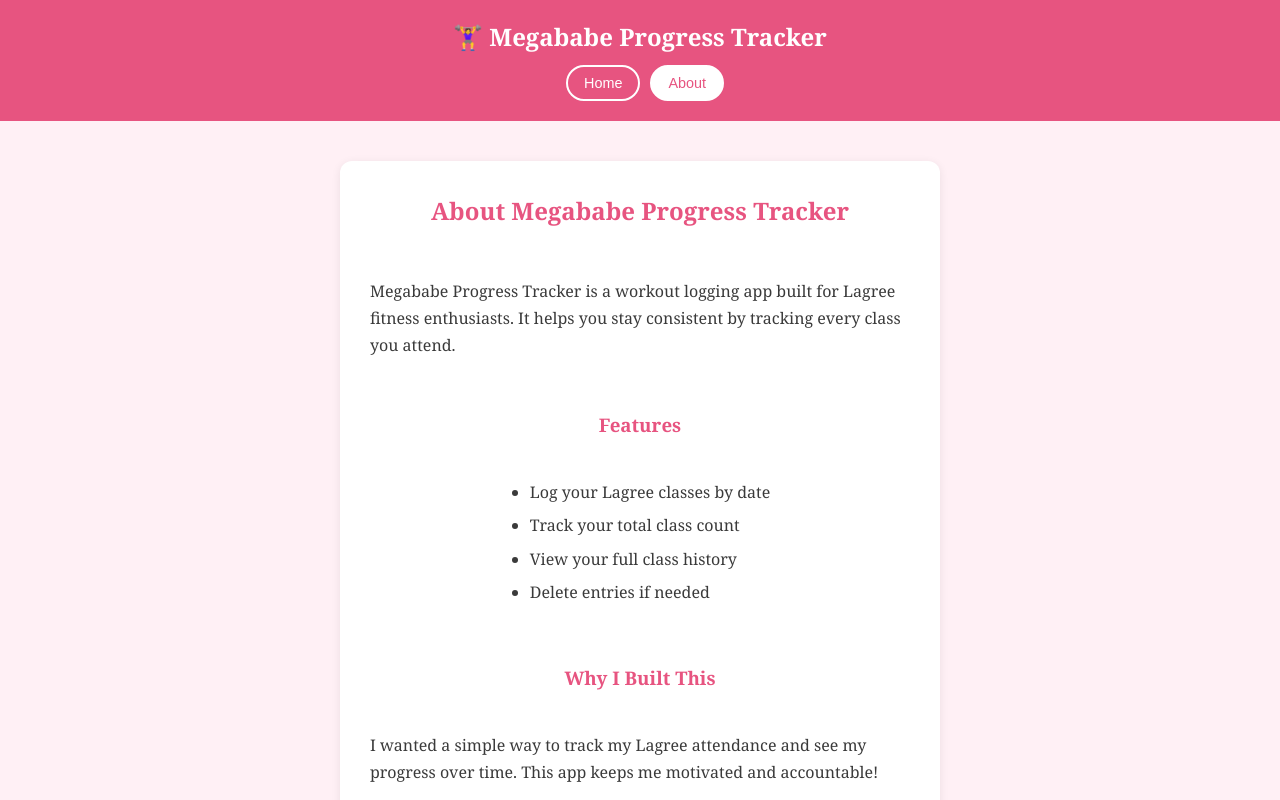
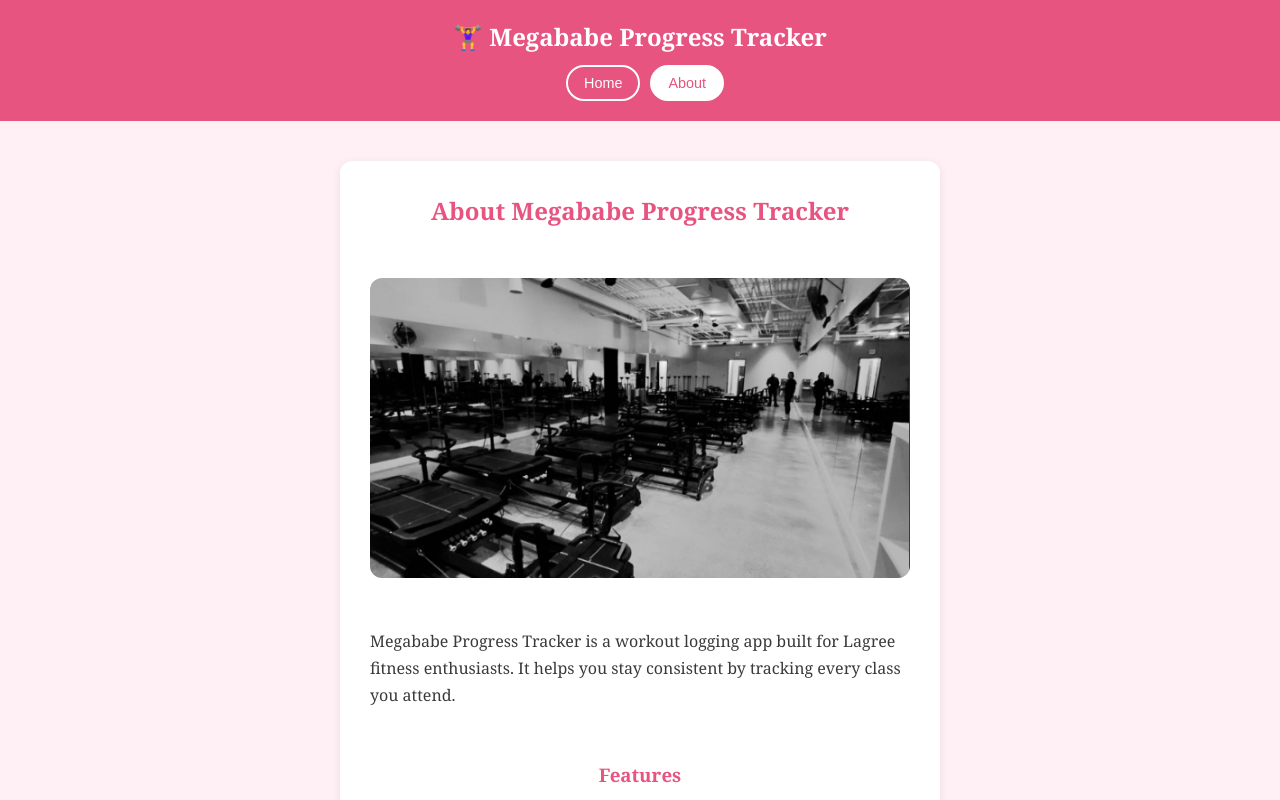
Before and after one commit to jilliandavis96/megababe-progress-tracker, a React (Vite) app: page / in a window 1280 px wide. Both pictures are taken after a click on the button "About". Shown: the top 800 px of the page. Built offline with nearby package versions, Linux system fonts and the light colour scheme.

Commit message:
add image with alt text to About page

```diff
--- a/src/App.css
+++ b/src/App.css
@@ -241,6 +241,14 @@ main {
   margin-bottom: 6px;
 }
 
+.about-img {
+  width: 100%;
+  border-radius: 12px;
+  margin-bottom: 20px;
+  object-fit: cover;
+  max-height: 300px;
+}
+
 /* FOOTER */
 .footer {
   background-color: #e75480;
--- a/src/components/About.jsx
+++ b/src/components/About.jsx
@@ -1,8 +1,15 @@
+import megaformer from "../assets/megaformer.png";
+
 // About page describes the app and its features
 function About() {
   return (
     <main className="about">
       <h2>About Megababe Progress Tracker</h2>
+      <img
+        src={megaformer}
+        alt="A megaformer machine used in Lagree fitness classes"
+        className="about-img"
+      />
       <p>
         Megababe Progress Tracker is a workout logging app built for Lagree
         fitness enthusiasts. It helps you stay consistent by tracking every
```
Also changed, not shown: src/assets/megaformer.png (added).
